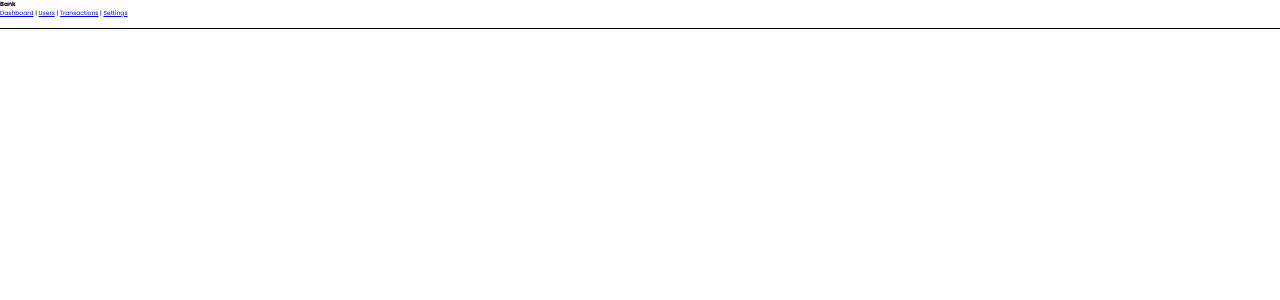
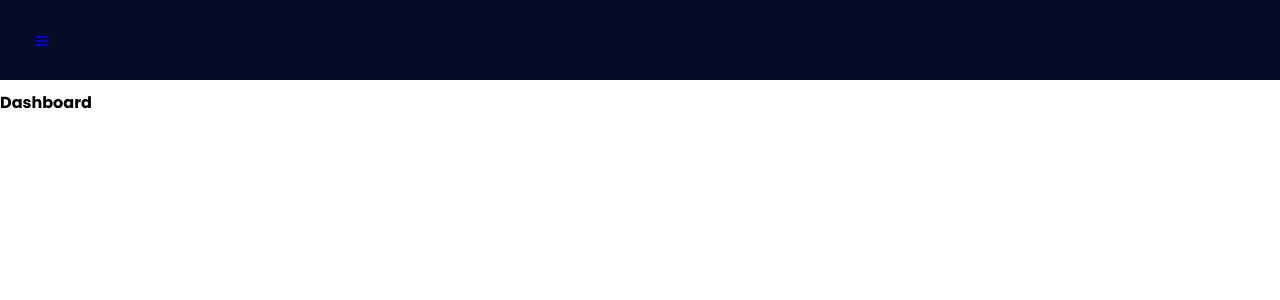
Before and after one commit to louisordonez/banking-app, a React (Create React App) app: page / in a window 1280 px wide. Shown: the top 300 px of the page. Built offline with nearby package versions, Linux system fonts and the light colour scheme.

Commit message:
Create nav bar

```diff
--- a/package.json
+++ b/package.json
@@ -8,6 +8,7 @@
     "@testing-library/user-event": "^13.5.0",
     "react": "^18.2.0",
     "react-dom": "^18.2.0",
+    "react-icons": "^4.4.0",
     "react-router-dom": "^6.3.0",
     "react-scripts": "5.0.1",
     "sass": "^1.53.0",
--- a/src/App.jsx
+++ b/src/App.jsx
@@ -1,22 +1,24 @@
 import React from 'react';
-import { Link } from 'react-router-dom';
+import { BrowserRouter as Router, Routes, Route } from 'react-router-dom';
+import Navbar from './components/Navbar/Navbar';
+import Dashboard from './Routes/Dashboard';
+import Users from './Routes/Users';
+import Transactions from './Routes/Transactions';
+import Settings from './Routes/Settings';
 
 const App = () => {
   return (
-    <div>
-      <h1>Bank</h1>
-      <nav
-        style={{
-          borderBottom: 'solid 1px',
-          paddingBottom: '1rem',
-        }}
-      >
-        <Link to="/Dashboard">Dashboard</Link> |{' '}
-        <Link to="/Users">Users</Link> |{' '}
-        <Link to="/Transactions">Transactions</Link> |{' '}
-        <Link to="/Settings">Settings</Link>
-      </nav>
-    </div>
+    <>
+      <Router>
+        <Navbar />
+        <Routes>
+          <Route path="/" element={<Dashboard />} />
+          <Route path="Users" element={<Users />} />
+          <Route path="Transactions" element={<Transactions />} />
+          <Route path="Settings" element={<Settings />} />
+        </Routes>
+      </Router>
+    </>
   );
 };
 
--- a/src/Assets/Styles/Scss/components/_index.scss
+++ b/src/Assets/Styles/Scss/components/_index.scss
@@ -1 +1,2 @@
 @forward './buttons';
+@forward './navbar';
--- /dev/null
+++ b/src/Assets/Styles/Scss/components/_navbar.scss
@@ -0,0 +1,77 @@
+.navbar {
+  background-color: #060b26;
+  height: 8rem;
+  display: flex;
+  justify-content: flex-start;
+  align-items: center;
+}
+
+.menu-bars {
+  margin-left: 3.2rem;
+  font-size: 3.2rem;
+  background: none;
+}
+
+.nav-menu {
+  background-color: #060b26;
+  width: 25.2rem;
+  height: 100vh;
+  display: flex;
+  justify-content: center;
+  position: fixed;
+  top: 0;
+  left: -100%;
+  transition: 850ms;
+}
+
+.nav-menu.active {
+  left: 0;
+  transition: 350ms;
+}
+
+.nav-text {
+  display: flex;
+  justify-content: flex-start;
+  align-items: center;
+  padding: 0.8rem 0 0.8rem 1.6rem;
+  list-style: none;
+  height: 6rem;
+}
+
+.nav-text a {
+  text-decoration: none;
+  color: #f5f5f5;
+  font-size: 1.8rem;
+  width: 95%;
+  height: 100%;
+  display: flex;
+  align-items: center;
+  padding: 0 1.6rem;
+  border-radius: 0.4rem;
+}
+
+.nav-text a:hover {
+  background-color: #1a83ff;
+}
+
+.nav-menu-items {
+  width: 100%;
+}
+
+.navbar-toggle {
+  background-color: #060b26;
+  width: 100%;
+  height: 8rem;
+  display: flex;
+  justify-content: flex-start;
+  align-items: center;
+}
+
+span {
+  margin-left: 1.6rem;
+  font-size: 1.6rem;
+}
+
+h2 {
+  font-size: 1.6rem;
+}
--- /dev/null
+++ b/src/components/Navbar/Navbar.js
@@ -0,0 +1,41 @@
+import React, { useState } from 'react';
+import { Link } from 'react-router-dom';
+import * as BoxIcons from 'react-icons/bi';
+import { SidebarData } from './SidebarData';
+
+function Navbar() {
+  const [sidebar, setSidebar] = useState(false);
+
+  const showSidebar = () => setSidebar(!sidebar);
+
+  return (
+    <>
+      <div className="navbar">
+        <Link to="#" className="menu-bars">
+          <BoxIcons.BiMenu onClick={showSidebar} />
+        </Link>
+      </div>
+      <nav className={sidebar ? 'nav-menu active' : 'nav-menu'}>
+        <ul className="nav-menu-items" onClick={showSidebar}>
+          <li className="navbar-toggle">
+            <Link to="#" className="menu-bars">
+              <BoxIcons.BiX />
+            </Link>
+          </li>
+          {SidebarData.map((item, index) => {
+            return (
+              <li key={index} className={item.cName}>
+                <Link to={item.path}>
+                  {item.icon}
+                  <span>{item.title}</span>
+                </Link>
+              </li>
+            );
+          })}
+        </ul>
+      </nav>
+    </>
+  );
+}
+
+export default Navbar;
--- /dev/null
+++ b/src/components/Navbar/SidebarData.js
@@ -0,0 +1,29 @@
+import React from 'react';
+import * as BoxIcons from 'react-icons/bi';
+
+export const SidebarData = [
+  {
+    title: 'Dashboard',
+    path: '/',
+    icon: <BoxIcons.BiCategoryAlt />,
+    cName: 'nav-text',
+  },
+  {
+    title: 'Users',
+    path: 'Users',
+    icon: <BoxIcons.BiUser />,
+    cName: 'nav-text',
+  },
+  {
+    title: 'Transactions',
+    path: 'Transactions',
+    icon: <BoxIcons.BiMoney />,
+    cName: 'nav-text',
+  },
+  {
+    title: 'Settings',
+    path: 'Settings',
+    icon: <BoxIcons.BiCog />,
+    cName: 'nav-text',
+  },
+];
--- a/src/index.js
+++ b/src/index.js
@@ -1,22 +1,12 @@
 import React from 'react';
 import ReactDOM from 'react-dom/client';
-import { BrowserRouter, Routes, Route } from 'react-router-dom';
 import App from './App';
-import Dashboard from './Routes/Dashboard';
-import Users from './Routes/Users';
-import Transactions from './Routes/Transactions';
-import Settings from './Routes/Settings';
+
 import './Assets/Styles/Scss/styles.scss';
 
 const root = ReactDOM.createRoot(document.getElementById('root'));
 root.render(
-  <BrowserRouter>
-    <Routes>
-      <Route path="/" element={<App />} />
-      <Route path="Dashboard" element={<Dashboard />} />
-      <Route path="Users" element={<Users />} />
-      <Route path="Transactions" element={<Transactions />} />
-      <Route path="Settings" element={<Settings />} />
-    </Routes>
-  </BrowserRouter>
+  <React.StrictMode>
+    <App />
+  </React.StrictMode>
 );
```
Also changed, not shown: 1 other file (tests, documents, lock files or other folders).
